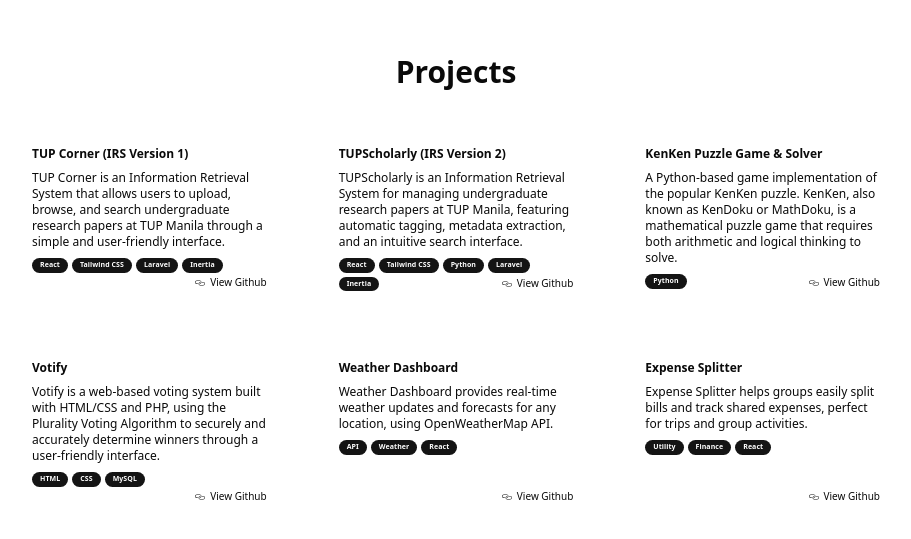
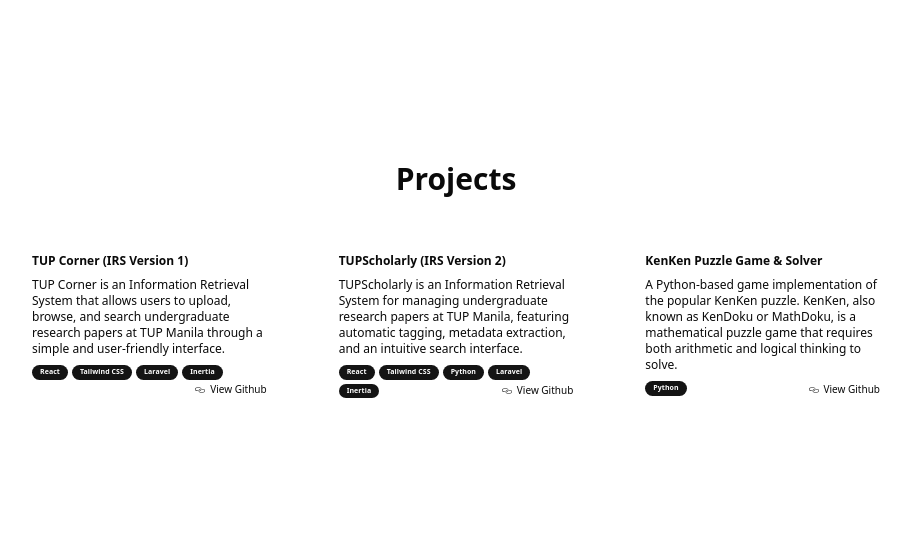
Before and after one commit to L0urdesss/My-Portfolio, a Next.js app: page / in a window 1280 px wide. Shown: the part 2546-3085 px from the top of the page, without its empty margins (184-1095 px from the left). Built offline with nearby package versions, Linux system fonts and the light colour scheme.

Commit message:
fix: project section

```diff
--- a/src/app/page.tsx
+++ b/src/app/page.tsx
@@ -315,7 +315,7 @@ export default function Home() {
 
       <div className="flex">
         <div className="text-[10px] text-gray-400 font-mono mr-4 w-20">
-          Feb 2025 - May 2025
+          February 2025 - May 2025
         </div>
 
         <div className="relative flex flex-col items-center mr-4 w-2">
@@ -373,27 +373,6 @@ export default function Home() {
           "A Python-based game implementation of the popular KenKen puzzle. KenKen, also known as KenDoku or MathDoku, is a mathematical puzzle game that requires both arithmetic and logical thinking to solve.",
         github: "https://github.com/L0urdesss/KenKen-Puzzle.git",
         badges: ["Python"],
-      },
-      {
-        title: "Votify",
-        description:
-          "Votify is a web-based voting system built with HTML/CSS and PHP, using the Plurality Voting Algorithm to securely and accurately determine winners through a user-friendly interface.",
-        github: "https://github.com/L0urdesss/Voting-System-using-Plurality-Algorithm.git",
-        badges: ["HTML", "CSS", "MySQL"],
-      },
-      {
-        title: "Weather Dashboard",
-        description:
-          "Weather Dashboard provides real-time weather updates and forecasts for any location, using OpenWeatherMap API.",
-        github: "https://github.com/L0urdesss/weather-dashboard",
-        badges: ["API", "Weather", "React"],
-      },
-      {
-        title: "Expense Splitter",
-        description:
-          "Expense Splitter helps groups easily split bills and track shared expenses, perfect for trips and group activities.",
-        github: "https://github.com/L0urdesss/expense-splitter",
-        badges: ["Utility", "Finance", "React"],
       },
       // Add up to 9 projects if needed for a full 3x3 grid
     ].map((project) => (
```
